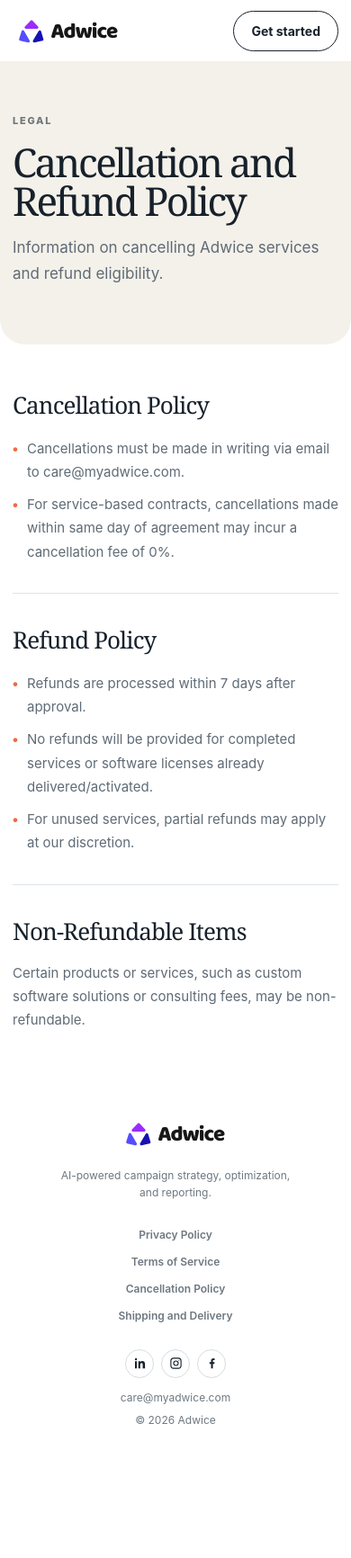
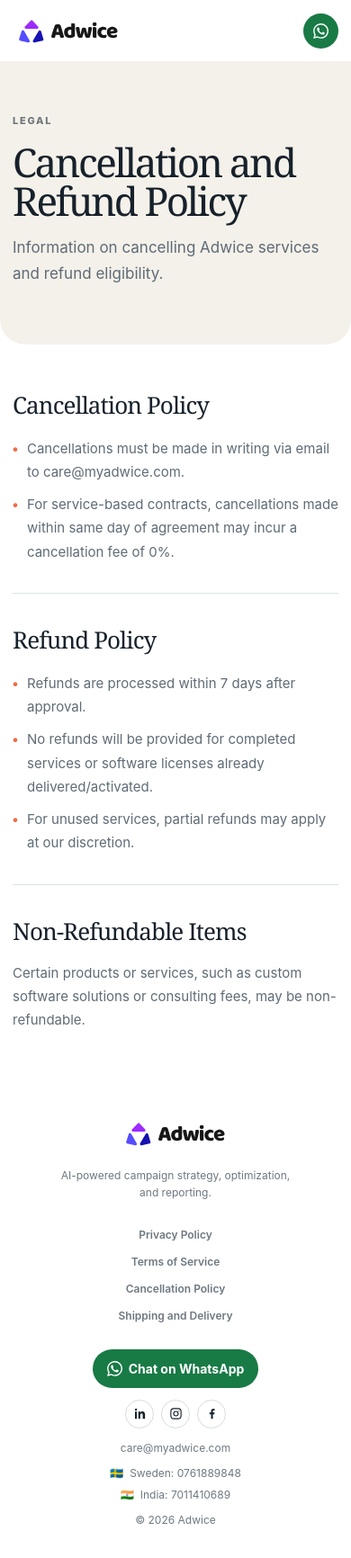
Before and after one commit to SyeJav/adwice-ai-site, a Next.js app: page /cancellation-policy in a window 390 px wide. Shown: the top 1732 px of the page at 90% size. Before the commit the page ends 1630 px from the top, so only its background shows below. Built offline with nearby package versions, Linux system fonts and the light colour scheme.

Commit message:
Conversion Tags on website., Contact numbers

```diff
--- a/app/[legal]/page.tsx
+++ b/app/[legal]/page.tsx
@@ -3,6 +3,7 @@ import Image from "next/image";
 import Link from "next/link";
 import { notFound } from "next/navigation";
 import { SiteFooter } from "../components/site-footer";
+import { WhatsAppLink } from "../components/whatsapp-link";
 
 type LegalSection = {
   title: string;
@@ -198,9 +199,12 @@ export default async function LegalPage({
           <Link href="/#benefits">Why Adwice</Link>
           <Link href="/#contact">Contact</Link>
         </nav>
-        <Link className="navCta" href="/#contact">
-          Get started
-        </Link>
+        <div className="navActions">
+          <WhatsAppLink />
+          <Link className="navCta" href="/#contact">
+            Get started
+          </Link>
+        </div>
       </header>
       <main className="legalPage">
         <section className="legalHero">
--- a/app/components/site-footer.tsx
+++ b/app/components/site-footer.tsx
@@ -1,5 +1,6 @@
 import Image from "next/image";
 import Link from "next/link";
+import { WhatsAppLink } from "./whatsapp-link";
 
 export function SiteFooter() {
   return (
@@ -22,6 +23,10 @@ export function SiteFooter() {
         <Link href="/shipping-and-delivery">Shipping and Delivery</Link>
       </nav>
       <div className="footerContact">
+        <WhatsAppLink
+          className="whatsappButton footerWhatsapp"
+          label="Chat on WhatsApp"
+        />
         <div className="socialLinks" role="group" aria-label="Follow Adwice">
           <a
             href="https://www.linkedin.com/company/adwice-technologies/"
@@ -49,6 +54,16 @@ export function SiteFooter() {
           </a>
         </div>
         <a href="mailto:care@myadwice.com">care@myadwice.com</a>
+        <div className="footerPhones" aria-label="Phone numbers">
+          <a href="tel:+46761889848">
+            <span aria-hidden="true">🇸🇪</span>
+            <span>Sweden: 0761889848</span>
+          </a>
+          <a href="tel:+917011410689">
+            <span aria-hidden="true">🇮🇳</span>
+            <span>India: 7011410689</span>
+          </a>
+        </div>
         <span>© 2026 Adwice</span>
       </div>
     </footer>
--- /dev/null
+++ b/app/components/whatsapp-link.tsx
@@ -0,0 +1,30 @@
+type WhatsAppLinkProps = {
+  className?: string;
+  label?: string;
+};
+
+export function WhatsAppLink({
+  className = "whatsappButton",
+  label = "WhatsApp",
+}: WhatsAppLinkProps) {
+  return (
+    <a
+      className={className}
+      href="https://wa.me/46761889848"
+      target="_blank"
+      rel="noopener noreferrer"
+      aria-label="Contact Adwice on WhatsApp at +46 76 188 98 48"
+    >
+      <WhatsAppIcon />
+      <span>{label}</span>
+    </a>
+  );
+}
+
+function WhatsAppIcon() {
+  return (
+    <svg viewBox="0 0 24 24" aria-hidden="true">
+      <path d="M20.5 3.5A11.8 11.8 0 0 0 12.08 0C5.53 0 .2 5.33.2 11.88c0 2.09.55 4.13 1.59 5.92L.1 24l6.35-1.67a11.88 11.88 0 0 0 5.63 1.44h.01c6.55 0 11.88-5.33 11.88-11.88 0-3.18-1.23-6.16-3.47-8.39ZM12.09 21.76h-.01a9.82 9.82 0 0 1-5.01-1.37l-.36-.22-3.77.99 1.01-3.67-.24-.38a9.84 9.84 0 0 1-1.51-5.23c0-5.45 4.43-9.88 9.89-9.88a9.8 9.8 0 0 1 6.99 2.9 9.82 9.82 0 0 1 2.89 6.99c0 5.44-4.43 9.87-9.88 9.87Zm5.42-7.4c-.3-.15-1.76-.87-2.03-.97-.28-.1-.48-.15-.68.15-.2.3-.77.97-.94 1.17-.17.2-.35.22-.65.07-.29-.15-1.25-.46-2.38-1.47a8.87 8.87 0 0 1-1.65-2.05c-.17-.3-.02-.46.13-.61.13-.13.3-.35.45-.52.15-.18.2-.3.3-.5.1-.2.05-.37-.03-.52-.07-.15-.67-1.61-.92-2.21-.24-.58-.49-.5-.68-.51h-.58c-.2 0-.52.07-.79.37-.27.3-1.04 1.02-1.04 2.48s1.07 2.88 1.21 3.08c.15.2 2.1 3.21 5.09 4.5.71.31 1.27.49 1.7.63.72.23 1.37.2 1.88.12.58-.09 1.76-.72 2.01-1.41.25-.7.25-1.3.17-1.42-.07-.13-.27-.2-.57-.35Z" />
+    </svg>
+  );
+}
--- a/app/globals.css
+++ b/app/globals.css
@@ -81,6 +81,36 @@ a {
 .navCta:hover {
   background: var(--ink);
   color: #fff;
+}
+.navActions {
+  display: flex;
+  align-items: center;
+  gap: 9px;
+}
+.whatsappButton {
+  display: inline-flex;
+  align-items: center;
+  justify-content: center;
+  gap: 7px;
+  border-radius: 999px;
+  padding: 11px 16px;
+  color: #fff;
+  background: #187a45;
+  font-size: 14px;
+  font-weight: 700;
+  transition: 0.2s;
+  white-space: nowrap;
+}
+.whatsappButton:hover {
+  color: #fff;
+  background: #116338;
+  transform: translateY(-1px);
+}
+.whatsappButton svg {
+  width: 17px;
+  height: 17px;
+  fill: currentColor;
+  flex: 0 0 auto;
 }
 .hero {
   background: var(--cream);
@@ -500,7 +530,7 @@ footer {
   font-weight: 600;
 }
 .footerLinks a:hover,
-.footerContact > a:hover {
+.footerContact > a:not(.whatsappButton):hover {
   color: var(--orange);
 }
 .footerContact {
@@ -508,6 +538,25 @@ footer {
   flex-direction: column;
   text-align: right;
   gap: 7px;
+}
+.footerPhones {
+  display: flex;
+  flex-direction: column;
+  gap: 6px;
+  margin: 3px 0;
+}
+.footerPhones a {
+  display: inline-flex;
+  align-items: center;
+  justify-content: flex-end;
+  gap: 7px;
+}
+.footerPhones a:hover {
+  color: var(--orange);
+}
+.footerWhatsapp {
+  align-self: flex-end;
+  margin-bottom: 6px;
 }
 .socialLinks {
   display: flex;
@@ -1026,6 +1075,12 @@ footer {
     text-align: center;
     align-items: center;
   }
+  .footerPhones a {
+    justify-content: center;
+  }
+  .footerWhatsapp {
+    align-self: center;
+  }
   .footerLinks {
     grid-template-columns: 1fr;
     gap: 12px;
@@ -1074,6 +1129,20 @@ footer {
   }
   .brand {
     justify-content: center;
+  }
+}
+@media (max-width: 600px) {
+  .nav {
+    gap: 12px;
+  }
+  .navActions .navCta {
+    display: none;
+  }
+  .navActions .whatsappButton {
+    padding-inline: 11px;
+  }
+  .navActions .whatsappButton span {
+    display: none;
   }
 }
 @media (prefers-reduced-motion: reduce) {
--- a/app/layout.tsx
+++ b/app/layout.tsx
@@ -1,4 +1,5 @@
 import type { Metadata } from "next";
+import Script from "next/script";
 import "./globals.css";
 export const metadata: Metadata = {
   title: "Adwice | AI-Powered Google & Meta Advertising",
@@ -50,6 +51,24 @@ export default function RootLayout({
 }) {
   return (
     <html lang="en">
+      <head>
+        <Script
+          async
+          src="https://www.googletagmanager.com/gtag/js?id=AW-18454790985"
+          strategy="beforeInteractive"
+        />
+        <Script id="google-ads-tag" strategy="beforeInteractive">
+          {`
+              window.dataLayer = window.dataLayer || [];
+              function gtag(){dataLayer.push(arguments);}
+              gtag('js', new Date());
+              gtag('config', 'AW-18454790985');
+              gtag('config', 'AW-18454790985/FTeFCO_n1_kcEMmG999E', {
+                'phone_conversion_number': '07011410689'
+              });
+            `}
+        </Script>
+      </head>
       <body>
         <script
           type="application/ld+json"
--- a/app/page.tsx
+++ b/app/page.tsx
@@ -3,6 +3,13 @@ import { FormEvent, useState } from "react";
 import Image from "next/image";
 import { adwicePlans } from "../config/adwice-plans";
 import { SiteFooter } from "./components/site-footer";
+import { WhatsAppLink } from "./components/whatsapp-link";
+
+declare global {
+  interface Window {
+    gtag?: (...args: unknown[]) => void;
+  }
+}
 
 type Audience = "business" | "agency";
 type Platform = "search" | "meta" | "both";
@@ -101,6 +108,10 @@ export default function Home() {
         } | null;
       if (!response.ok || result?.status !== "success")
         throw new Error(result?.message);
+      window.gtag?.("event", "conversion", {
+        send_to: "AW-18454790985/-7nOCNzQ2PkcEMmG999E",
+        value: 1.0,
+      });
       setSent(true);
       form.reset();
     } catch (error) {
@@ -136,9 +147,12 @@ export default function Home() {
           <a href="/platform">Features</a>
           <a href="#contact">Contact</a>
         </nav>
-        <a className="navCta" href="#contact">
-          {audience === "agency" ? "Agency demo" : "Get started"}
-        </a>
+        <div className="navActions">
+          <WhatsAppLink />
+          <a className="navCta" href="#contact">
+            {audience === "agency" ? "Agency demo" : "Get started"}
+          </a>
+        </div>
       </header>
       <section className={`hero ${audience}`} id="top">
         <div className="shell heroInner">
--- a/app/platform/page.tsx
+++ b/app/platform/page.tsx
@@ -1,6 +1,7 @@
 import Image from "next/image";
 import Link from "next/link";
 import { SiteFooter } from "../components/site-footer";
+import { WhatsAppLink } from "../components/whatsapp-link";
 
 export const metadata = {
   title: "Platform | Adwice",
@@ -39,7 +40,10 @@ export default function PlatformPage() {
           <a href="/platform">Features</a>
           <a href="/#contact">Contact</a>
         </nav>
-        <Link className="navCta" href="/#contact">Get started</Link>
+        <div className="navActions">
+          <WhatsAppLink />
+          <Link className="navCta" href="/#contact">Get started</Link>
+        </div>
       </header>
 
       <section className="platformHero">
```
Also changed, not shown: 1 other file (tests, documents, lock files or other folders).
